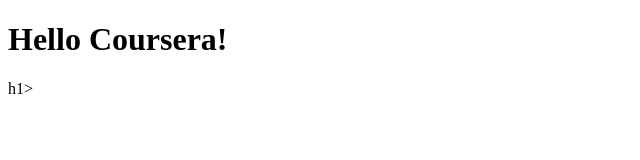
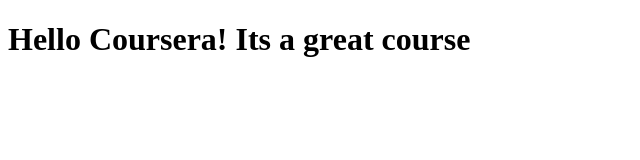
Before and after one commit to shourya03roy/coursera-test, a plain HTML site: page site/index.html in a window 1280 px wide. Shown: the whole page, without its empty margins (0-640 px from the left). Drawn offline with Linux system fonts and the light colour scheme.

Commit message:
Small addition to our page

```diff
--- a/site/index.html
+++ b/site/index.html
@@ -4,6 +4,6 @@
 	<title> Coursera!</title>
 </head>
 <body>
-<h1>Hello Coursera!</h1>h1>
+<h1>Hello Coursera! Its a great course</h1>
 </body>
 </html>
```
